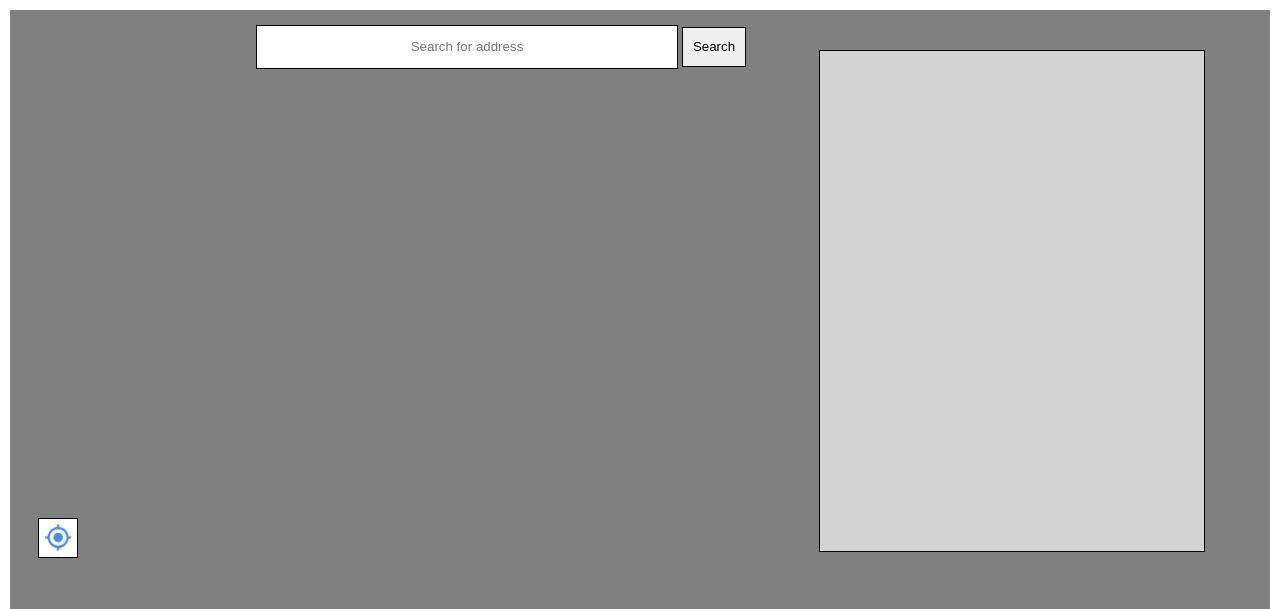
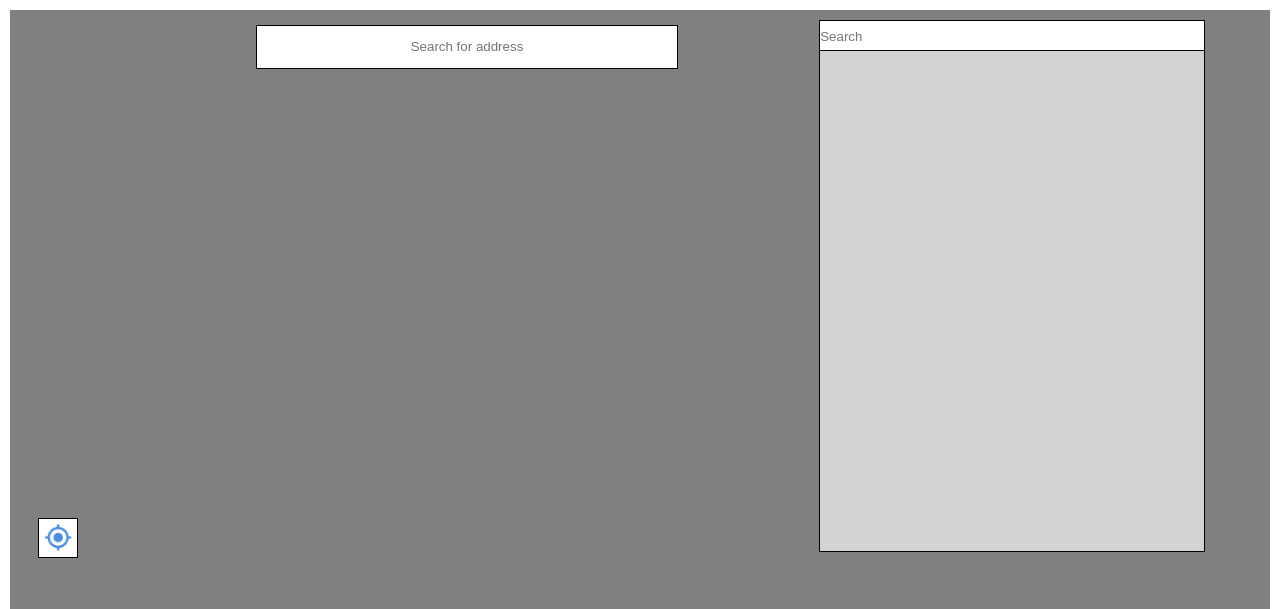
Before and after one commit to hsadoqi/yumontherun_frontend, a PHP site: page / in a window 1280 px wide. Shown: the part 137-746 px from the top of the page. Run offline with PHP 8.4, Linux system fonts and the light colour scheme.

Commit message:
added search input

```diff
--- a/index.css
+++ b/index.css
@@ -123,3 +123,17 @@ button{
 .footer{
     background-color:lightgrey
 }
+
+#search-food input{
+    float:right;
+    width:30%;
+    margin-right:100px;
+    margin-top:20px;
+    padding:0;
+    display:flex;
+    left:64%;
+    position:absolute;
+    z-index:10;
+    height:30px;
+    border: 1px solid black;
+}
--- a/index.html
+++ b/index.html
@@ -15,11 +15,13 @@
         </header>
         <main>
             <div class="map-results">
-                <div id="map-input">
+                <form id="map-input">
                     <input type="text" placeholder="Search for address"></input>
-                    <button id="submit-btn" type="button" value="Geocode">Search</button>
-                </div>
+                </form>
                 <div id="map"></div>
+                <form id="search-food">
+                    <input type="text" placeholder="Search">
+                </form>
                 <div id="results">
                     <ul id="truck-list">
                     </ul>
```
Also changed, not shown: src/index.js (+35 -16 lines).
